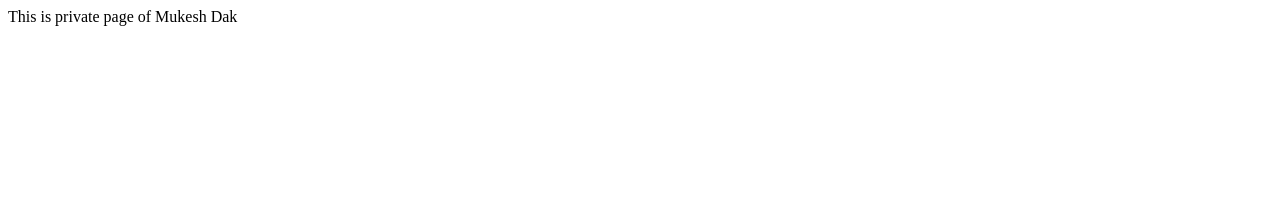
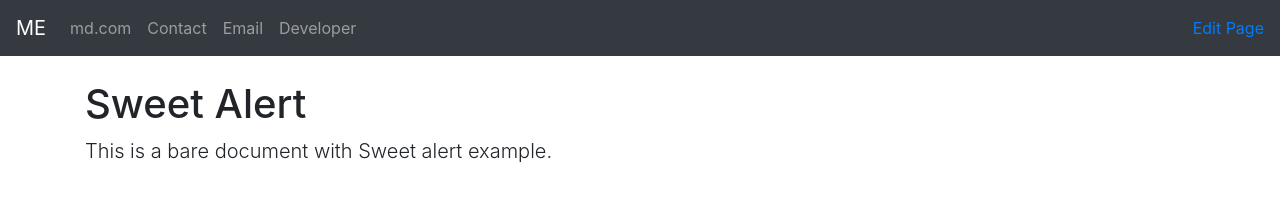
Before and after one commit to mukeshdak/me, a plain HTML site: page index.html in a window 1280 px wide. Drawn offline with nearby package versions, Linux system fonts and the light colour scheme.

Commit message:
Update index.html

```diff
--- a/index.html
+++ b/index.html
@@ -1 +1,67 @@
-This is private page of Mukesh Dak
+<!doctype html>
+<html lang="en">
+
+<head>
+    <!-- Required meta tags -->
+    <meta charset="utf-8">
+    <meta name="viewport" content="width=device-width, initial-scale=1, shrink-to-fit=no">
+
+    <!-- Bootstrap CSS -->
+    <link rel="stylesheet" href="https://stackpath.bootstrapcdn.com/bootstrap/4.3.1/css/bootstrap.min.css">
+
+    <title>Personal & Private web page of Mukesh Dak</title>
+</head>
+
+<body>
+    <nav class="navbar navbar-expand-md navbar-dark bg-dark fixed-top">
+        <a class="navbar-brand" href="#">ME</a>
+        <button class="navbar-toggler" type="button" data-toggle="collapse" data-target="#navbarsExampleDefault"
+            aria-controls="navbarsExampleDefault" aria-expanded="false" aria-label="Toggle navigation">
+            <span class="navbar-toggler-icon"></span>
+        </button>
+
+        <div class="collapse navbar-collapse" id="navbarsExampleDefault">
+            <ul class="navbar-nav mr-auto">
+                <li class="nav-item">
+                    <a class="nav-link" href="http://mukeshdak.com">md.com <span class="sr-only">(current)</span></a>
+                </li>
+                <li class="nav-item">
+                    <a class="nav-link" href="contact.php">Contact</a>
+                </li>
+                <li class="nav-item">
+                    <a class="nav-link" href="#">Email</a>
+                </li>
+                <li class="nav-item">
+                    <a class="nav-link" href="#">Developer</a>
+                </li>
+
+            </ul>
+            <form class="form-inline my-2 my-lg-0">
+                <div class="text-white"><a href="https://github.com/mukeshdak/me/edit/master/index.html">Edit Page</a></div>
+            </form>
+        </div>
+    </nav>
+
+    <main role="main" class="container" style="margin-top: 80px;">
+
+        <div class="starter-template">
+            <h1>Sweet Alert</h1>
+            <p class="lead">This is a bare document with Sweet alert example.</p>
+        </div>
+
+    </main><!-- /.container -->
+
+
+    <!-- Optional JavaScript -->
+    <!-- jQuery first, then Popper.js, then Bootstrap JS -->
+    <script src="https://code.jquery.com/jquery-3.3.1.slim.min.js"></script>
+    <script src="https://cdnjs.cloudflare.com/ajax/libs/popper.js/1.14.7/umd/popper.min.js"></script>
+    <script src="https://stackpath.bootstrapcdn.com/bootstrap/4.3.1/js/bootstrap.min.js"></script>
+    <script src="custom.js"></script>
+        <script src="https://unpkg.com/sweetalert/dist/sweetalert.min.js"></script>
+        <script type="text/JavaScript">
+           // swal("Here's the title!", "...and here's the text!");
+        </script>
+</body>
+
+</html>
```
